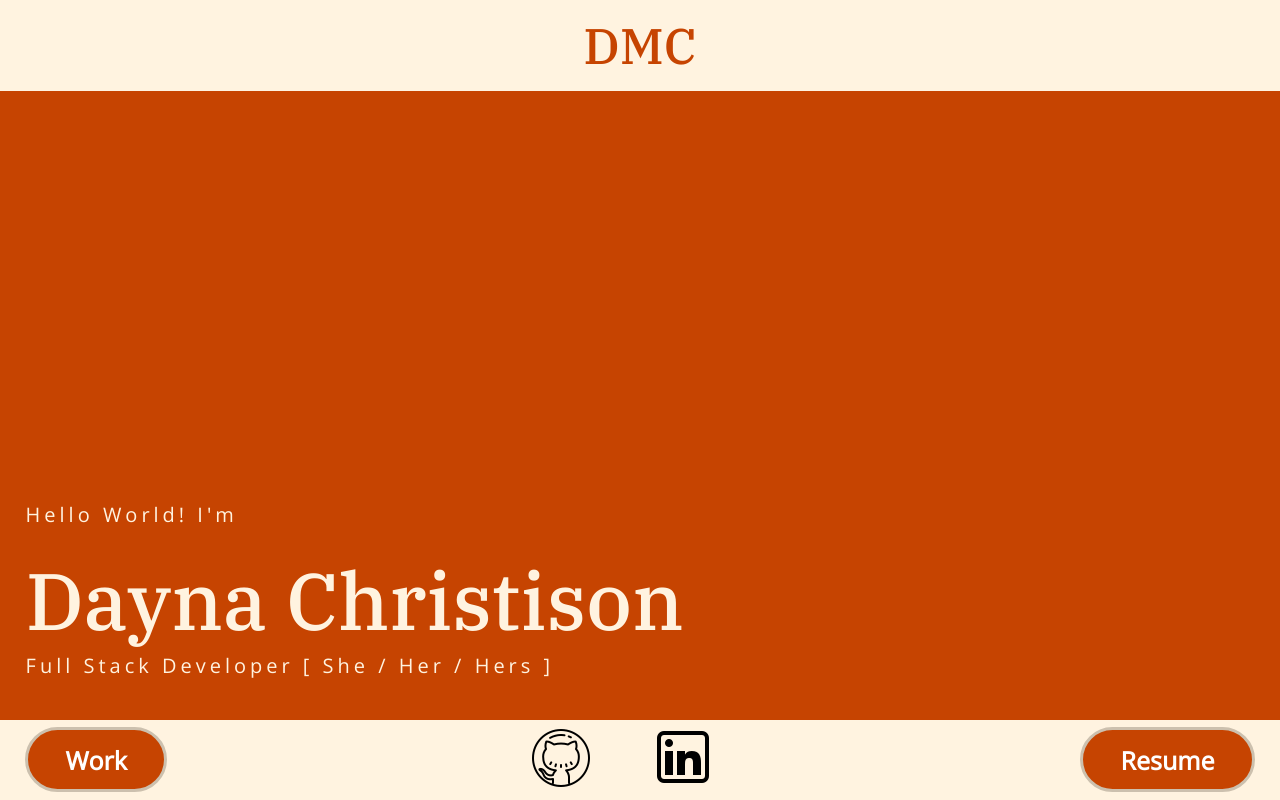
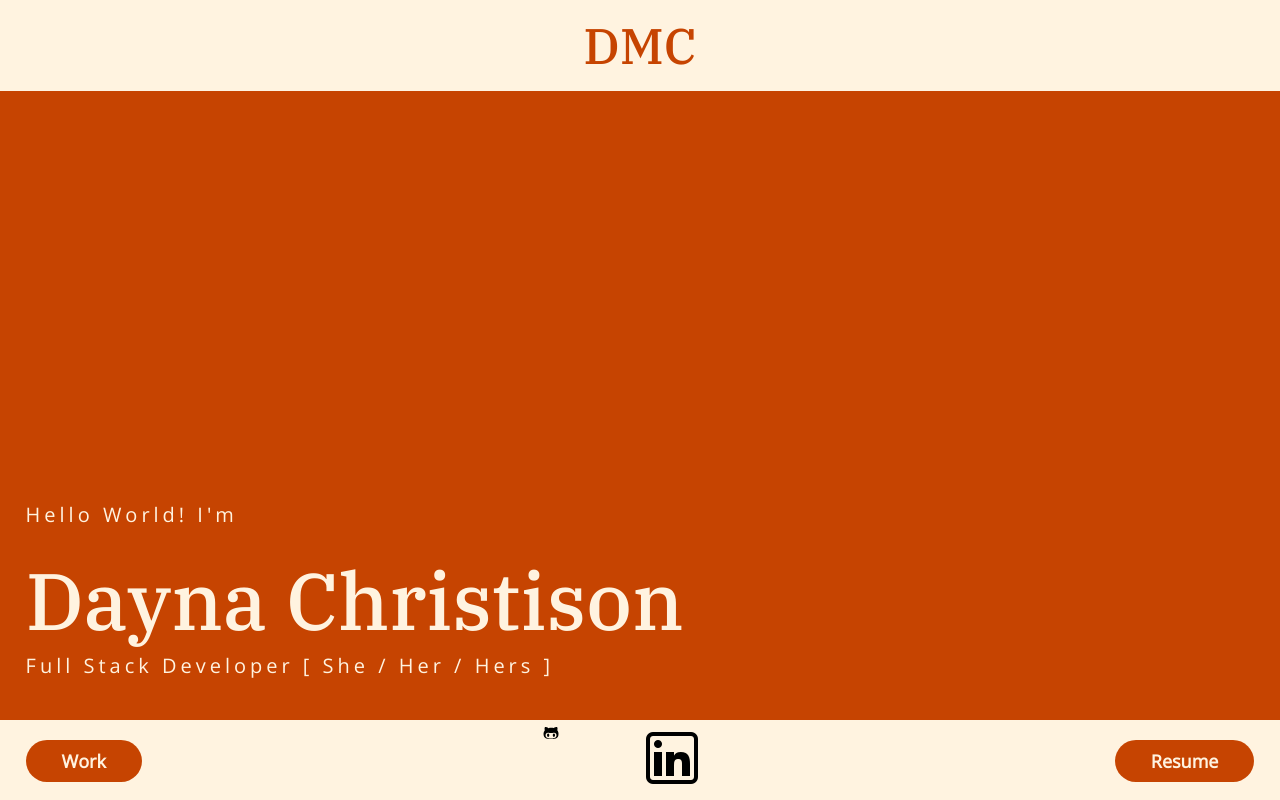
Before and after one commit to runnndmc/dmc-portfolio, a React (Create React App) app: page / in a window 1280 px wide. Shown: the top 800 px of the page. Built offline with nearby package versions, Linux system fonts and the light colour scheme.

Commit message:
added font-awesome

```diff
--- a/package.json
+++ b/package.json
@@ -3,11 +3,15 @@
   "version": "0.1.0",
   "private": true,
   "dependencies": {
+    "@fortawesome/fontawesome-svg-core": "^1.2.36",
+    "@fortawesome/free-solid-svg-icons": "^5.15.4",
+    "@fortawesome/react-fontawesome": "^0.1.16",
     "@testing-library/jest-dom": "^4.2.4",
     "@testing-library/react": "^9.5.0",
     "@testing-library/user-event": "^7.2.1",
     "react": "^16.13.1",
-    "react-dom": "^16.13.1",
+    "react-dom": "^16.14.0",
+    "react-icons": "^4.3.1",
     "react-mail-form": "^2.1.0",
     "react-router-dom": "^5.2.0",
     "react-scripts": "3.4.3"
--- a/src/App.js
+++ b/src/App.js
@@ -1,5 +1,4 @@
 import React from "react";
-
 import "./App.css";
 
 import Hero from "./screens/Hero";
--- a/src/shared/nav/Nav.jsx
+++ b/src/shared/nav/Nav.jsx
@@ -1,16 +1,20 @@
 import React from "react";
+import { FontAwesomeIcon } from "@fortawesome/react-fontawesome";
+import { FaGithubAlt } from "react-icons/fa";
+
 
 import "./nav.css";
 
 const Nav = () => {
   return (
-    <div className="nav">
-      <div className="nav-bar">
+    <nav>
+      <div className="nav__wrapper">
         <a href="#work">
-          <button className="work-link">Work</button>
+          <button className="nav__work-btn">Work</button>
         </a>
         <div className="connect-icons">
-          <a
+          <FaGithubAlt/>
+          {/* <a
             href="https://github.com/runnndmc"
             target="_blank"
             rel="noopener noreferrer"
@@ -21,7 +25,7 @@ const Nav = () => {
               src="../contact-icons/github.png"
               alt="github-icon"
             />
-          </a>
+          </a> */}
           <a
             href="https://www.linkedin.com/in/daynachristison/"
             target="_blank"
@@ -43,14 +47,13 @@ const Nav = () => {
           <button className="resume-link">Resume</button>
         </a>
       </div>
-    </div>
+    </nav>
   );
 };
 
 export default Nav;
 
 /* ===== NOTES ===== */
-// nav to nav tag
 // clean up css
 // button update!
 // icons from font-awesome && removed from icons
--- a/src/shared/nav/nav.css
+++ b/src/shared/nav/nav.css
@@ -1,39 +1,33 @@
-.nav {
+nav {
   position: fixed;
   top: 90%;
-  width: 100vw;
+  width: 100%;
   background-color: #fff3e0;
   z-index: 1;
 }
-
-.nav-bar {
+.nav__wrapper {
   display: flex;
   justify-content: space-between;
   align-items: center;
-  margin: -6px 5px 5px 5px;
-  padding: 5px 20px 2em 20px;
+  margin: 0 2%;
 }
-
 button {
   background-color: #C64401;
-  color: #ffffff;
+  color: #fff3e0;
   text-decoration: none;
-  font-size: 25px;
-  font-weight: 700;
-  border-radius: 3em;
-  padding: 0.5em 1.5em;
-  border: 3px solid #ccc0ae;
+  font-size: 18px;
+  font-weight: 600;
+  border-radius: 5em;
+  padding: .5em 2em;
+  border:none;
   transition: all 0.3s ease-in-out;
   cursor: pointer;
   font-family: 'Open Sans', sans-serif;
 }
-
 button:hover {
   background-color: #ffffff;
   color: #C64401;
-  ;
 }
-
 .connect-icons {
   width: 20%;
   display: flex;
@@ -65,7 +59,7 @@ button:hover {
     padding: 0.5em 0.5em;
     font-size: 23px;
   }
-  .nav-bar {
+  .nav__wrapper {
     padding-left: 3px;
     padding-right: 3px;
   }
```
Also changed, not shown: 1 other file (tests, documents, lock files or other folders).
